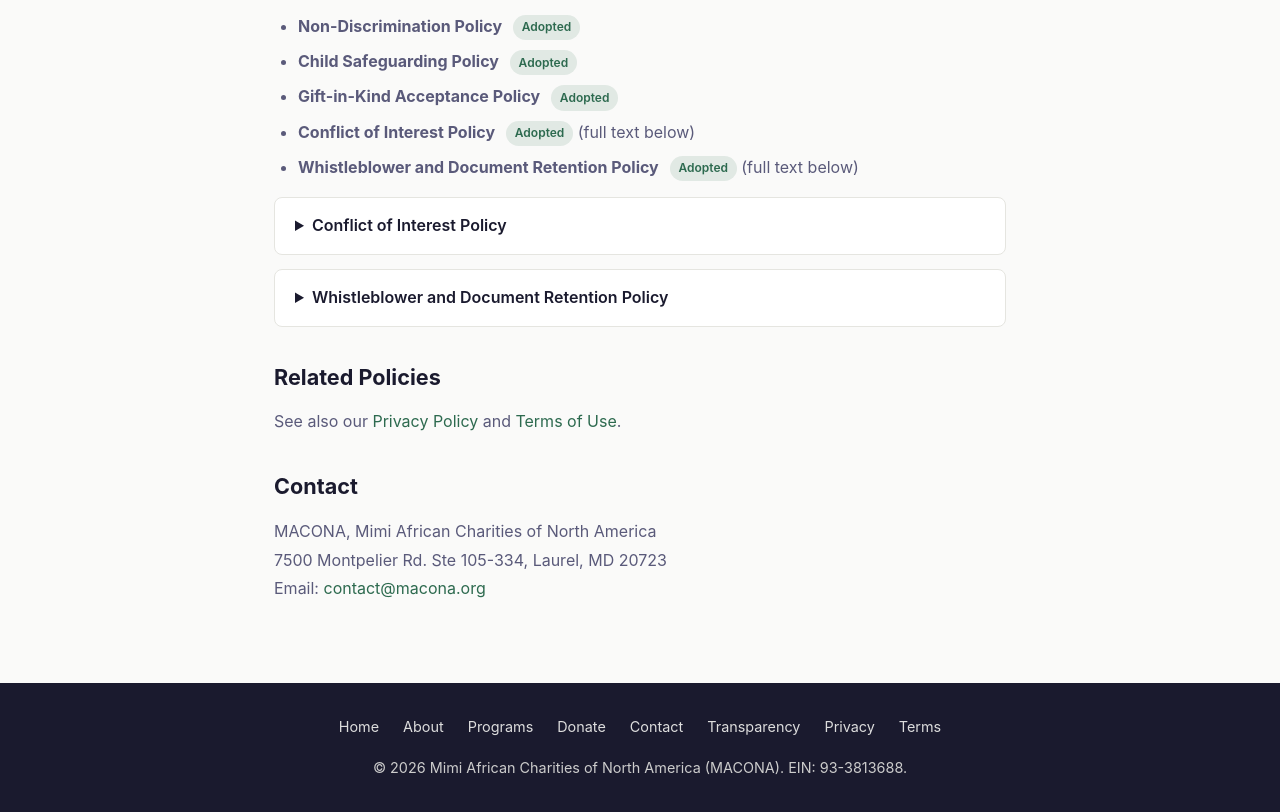
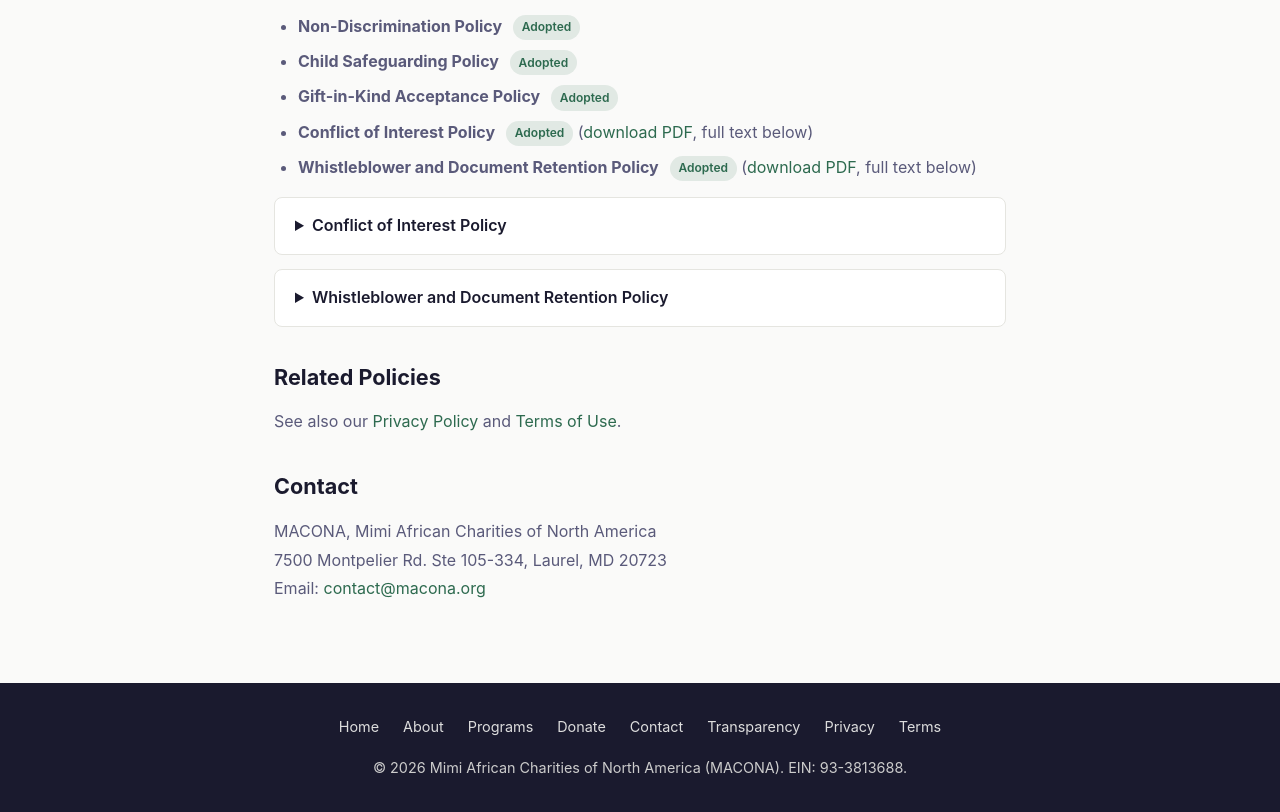
Before and after one commit to fabianwilliams/maconawebsite, a plain HTML site: page transparency/index.html in a window 1280 px wide. Shown: the part 1252-2064 px from the top of the page. Drawn offline with Linux system fonts and the light colour scheme.

Commit message:
Add policy PDFs to docs and link from Transparency page

```diff
--- a/transparency/index.html
+++ b/transparency/index.html
@@ -119,8 +119,8 @@
       <li><strong>Non-Discrimination Policy</strong> <span class="badge">Adopted</span></li>
       <li><strong>Child Safeguarding Policy</strong> <span class="badge">Adopted</span></li>
       <li><strong>Gift-in-Kind Acceptance Policy</strong> <span class="badge">Adopted</span></li>
-      <li><strong>Conflict of Interest Policy</strong> <span class="badge">Adopted</span> (full text below)</li>
-      <li><strong>Whistleblower and Document Retention Policy</strong> <span class="badge">Adopted</span> (full text below)</li>
+      <li><strong>Conflict of Interest Policy</strong> <span class="badge">Adopted</span> (<a href="/docs/MACONA-Conflict-of-Interest-Policy.pdf" target="_blank" rel="noopener">download PDF</a>, full text below)</li>
+      <li><strong>Whistleblower and Document Retention Policy</strong> <span class="badge">Adopted</span> (<a href="/docs/MACONA-Whistleblower-and-Document-Retention-Policy.pdf" target="_blank" rel="noopener">download PDF</a>, full text below)</li>
     </ul>
 
     <details>
```
Also changed, not shown: 2 other files.
